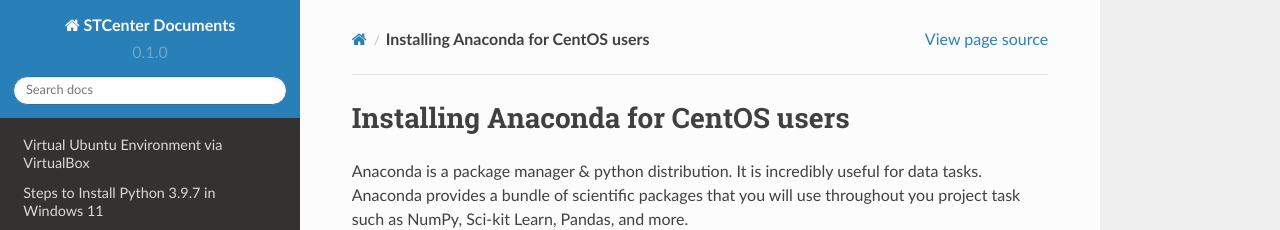
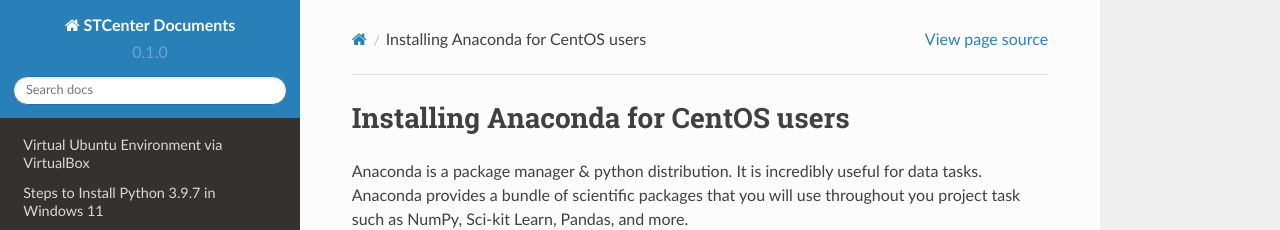
Before and after one commit to stccenter/STCenterDocs, a Sphinx documentation site: the page built from docs/source/Installing-Anaconda-CentOS.rst, in a window 1280 px wide. Shown: the top 230 px of the page. Built offline with Sphinx 7.4.7 and the Read the Docs theme 2.0.0, drawn with Linux system fonts in a browser that asks for light colours.

```diff
--- a/docs/source/Installing-Anaconda-CentOS.rst
+++ b/docs/source/Installing-Anaconda-CentOS.rst
@@ -1,5 +1,5 @@
 ========================================
-**Installing Anaconda for CentOS users**
+Installing Anaconda for CentOS users
 ========================================
 
 Anaconda is a package manager & python distribution.
```
